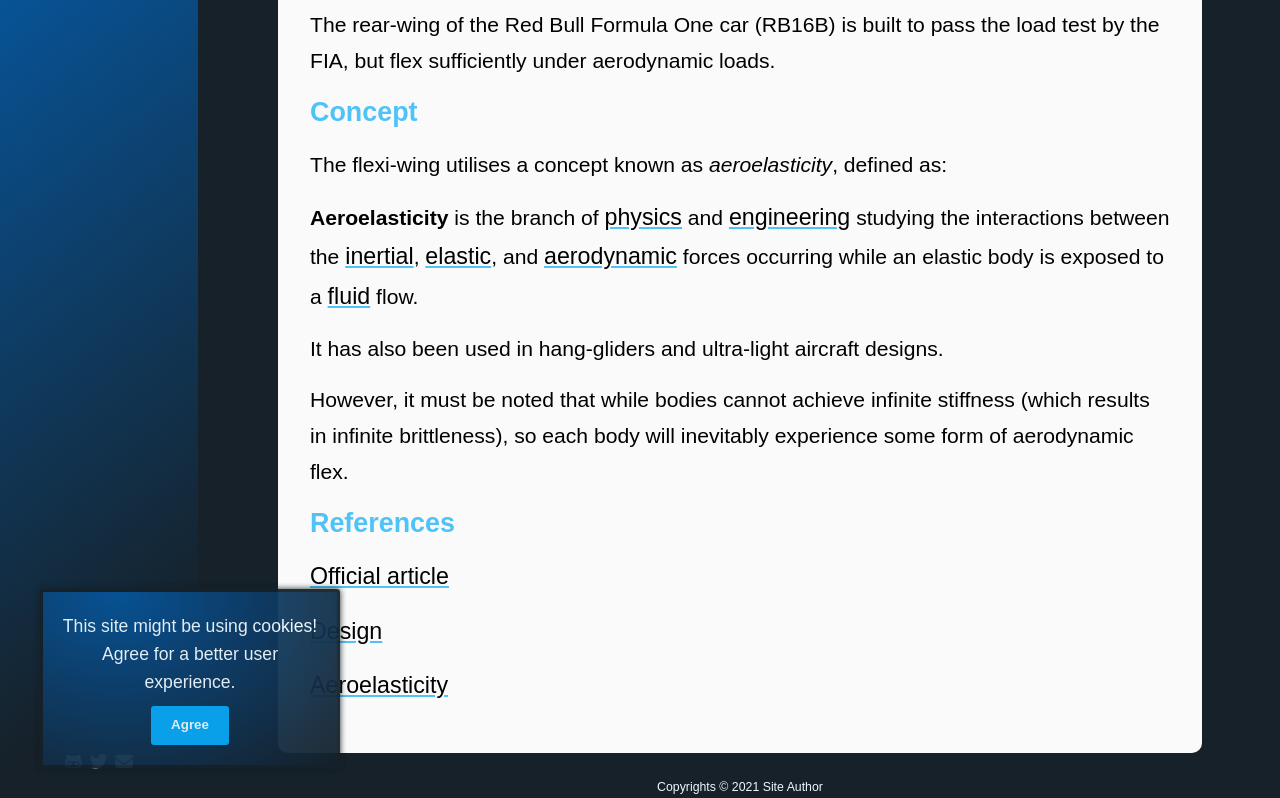
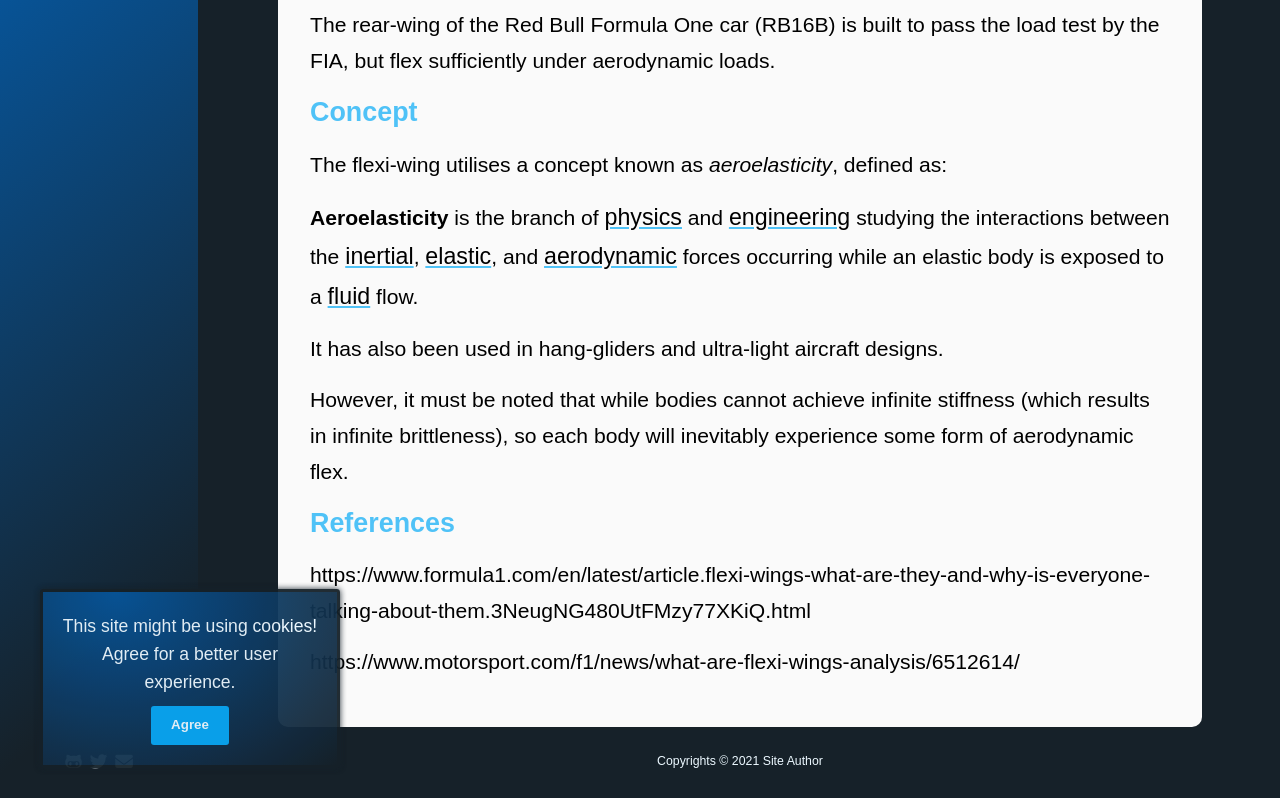
Before and after one commit to why-2004/pc5132-site, a Jekyll site: the page built from _posts/2021-09-23-flexi-wing.md, in a window 1280 px wide. Shown: the part 831-1629 px from the top of the page. Built offline with Jekyll 4.4.1, drawn with Linux system fonts in a browser that asks for light colours; nearby versions of some CDN libraries; some web fonts are replaced.

Commit message:
add posts

```diff
--- a/_posts/2021-09-23-flexi-wing.md
+++ b/_posts/2021-09-23-flexi-wing.md
@@ -31,8 +31,6 @@
 
 ## References
 
-[Official article](https://www.formula1.com/en/latest/article.flexi-wings-what-are-they-and-why-is-everyone-talking-about-them.3NeugNG480UtFMzy77XKiQ.html)
+https://www.formula1.com/en/latest/article.flexi-wings-what-are-they-and-why-is-everyone-talking-about-them.3NeugNG480UtFMzy77XKiQ.html
 
-[Design](https://www.motorsport.com/f1/news/what-are-flexi-wings-analysis/6512614/)
-
-[Aeroelasticity](https://en.wikipedia.org/wiki/Aeroelasticity)
+https://www.motorsport.com/f1/news/what-are-flexi-wings-analysis/6512614/
```
Also changed, not shown: _posts/2021-09-24-f-duct.md (+1 -1 lines), _posts/2021-09-29-rear-wing-downforce.md (+3 -1 lines), _posts/2021-09-30-brabham-bt46.md (+1 -1 lines), _posts/2021-09-30-lotus79.md (+1 -1 lines), _posts/2021-10-04-bargeboard.md (+2 -2 lines).
